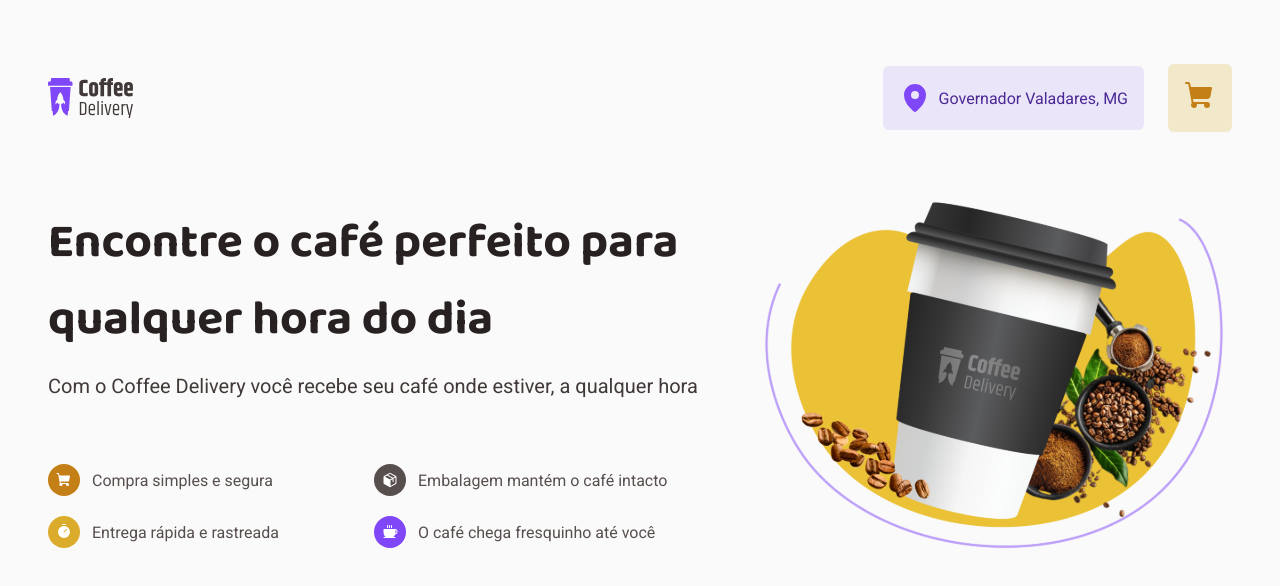
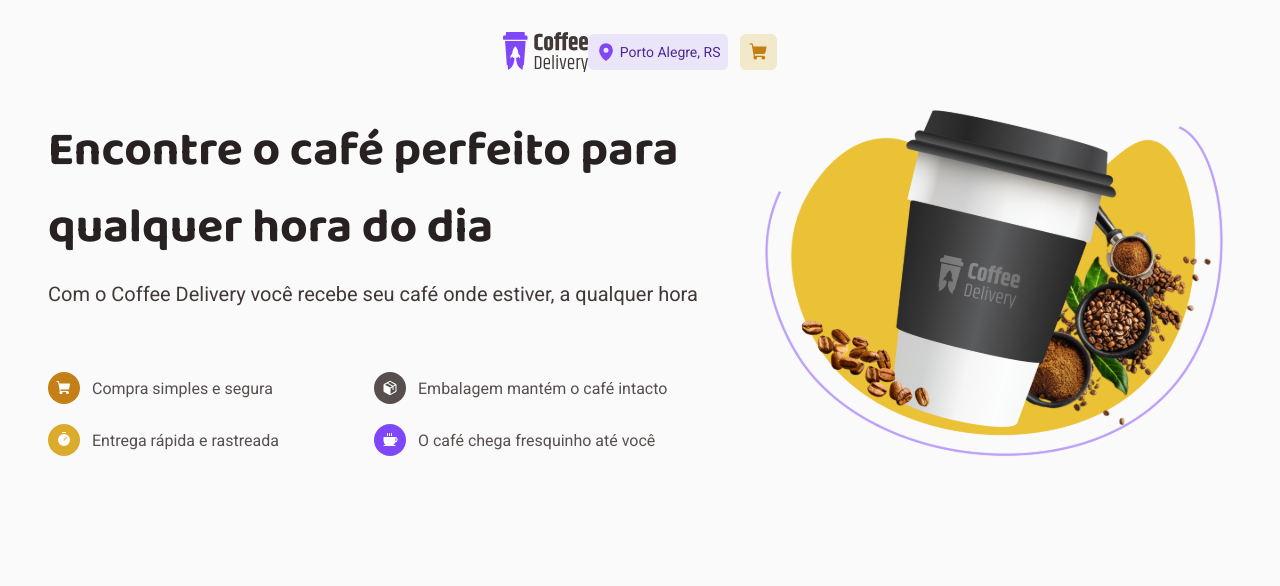
Before and after one commit to pfrancaneto/coffeDelivery, a React (Vite) app: page / in a window 1280 px wide. Shown: the top 586 px of the page. Built offline with nearby package versions, Linux system fonts and the light colour scheme.

Commit message:
Refatirando Header

```diff
--- a/src/components/Header/index.tsx
+++ b/src/components/Header/index.tsx
@@ -1,4 +1,8 @@
-import { ActionsHeader, HeaderContainer } from "./styles";
+import {
+  ActionsHeaderContainer,
+  HeaderButton,
+  HeaderContainer,
+} from './styles';
 import { MapPin, ShoppingCart } from 'phosphor-react';
 
 import Logo from '../../assets/Logo.svg';
@@ -6,16 +10,18 @@ import Logo from '../../assets/Logo.svg';
 export const Header = () => {
   return (
     <HeaderContainer>
-      <img src={Logo} alt="Coffe Delivery" />
-      <ActionsHeader>
-        <span>
-          <MapPin color='#8047F8' size={32} weight="fill" />
-          Governador Valadares, MG
-        </span>
-        <a href="">
-          <ShoppingCart color="#C47F17" size={32} weight="fill" />
-        </a>
-      </ActionsHeader>
+      <div className="container">
+        <img src={Logo} alt="Coffe Delivery" />
+        <ActionsHeaderContainer>
+          <HeaderButton variant="purple">
+            <MapPin size={20} weight="fill" />
+            Porto Alegre, RS
+          </HeaderButton>
+          <HeaderButton variant="yellow">
+            <ShoppingCart size={20} weight="fill" />
+          </HeaderButton>
+        </ActionsHeaderContainer>
+      </div>
     </HeaderContainer>
   );
 };
--- a/src/components/Header/styles.ts
+++ b/src/components/Header/styles.ts
@@ -1,31 +1,53 @@
-import styled from "styled-components";
+import styled, { css } from 'styled-components';
+
+interface HeaderButtonProps {
+  variant: 'purple' | 'yellow';
+}
 
 export const HeaderContainer = styled.header`
+  width: 100%;
+  height: 6.5rem;
   display: flex;
-  justify-content: space-between;
+  justify-content: center;
   align-items: center;
-  padding: 4rem 0;
+  background-color: ${(props) => props.theme['background']};
+
+  > div {
+    display: flex;
+    align-items: center;
+    justify-content: space-between;
+  }
 `;
 
-export const ActionsHeader = styled.div`
+export const ActionsHeaderContainer = styled.div`
   display: flex;
   align-items: center;
-  gap: 1.5rem;
+  gap: 0.75rem;
+`;
 
-  span {
-    display: flex;
-    align-items: center;
-    gap: .5rem;
-    padding: 1rem;
-    border-radius: 6px;
-    background-color: ${(props) => props.theme['purple_light']};
-    color: ${(props) => props.theme['purple_dark']}
-  }
+export const HeaderButton = styled.button<HeaderButtonProps>`
+  display: flex;
+  align-items: center;
+  justify-content: center;
+  gap: 4px;
+  min-width: 2.3rem;
+  height: 2.3rem;
+  padding: 0 0.5rem;
+  border-radius: 6px;
+  border: none;
+  position: relative;
+  font-size: 0.875rem;
 
-  a {
-    display: inline-block;
-    padding: 1rem;
-    border-radius: 6px;
-    background-color: ${(props) => props.theme['yellow_light']}
-  }
+  ${({ theme, variant }) => css`
+    background-color: ${theme[`${variant}_light`]};
+    color: ${theme[`${variant}_dark`]};
+  `}
+
+  ${({ theme, variant }) =>
+    variant === 'purple' &&
+    css`
+      svg {
+        color: ${theme['purple']};
+      }
+    `}
 `;
```
